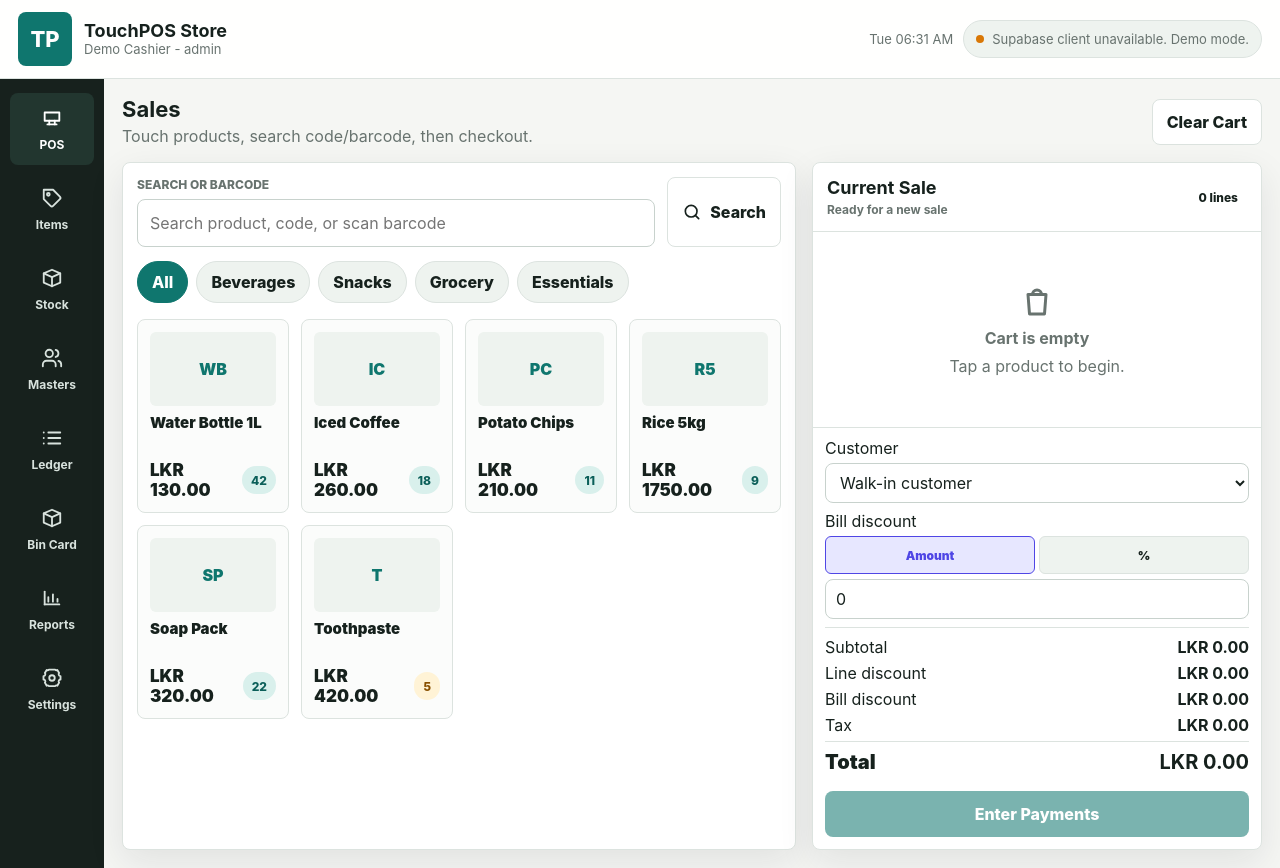
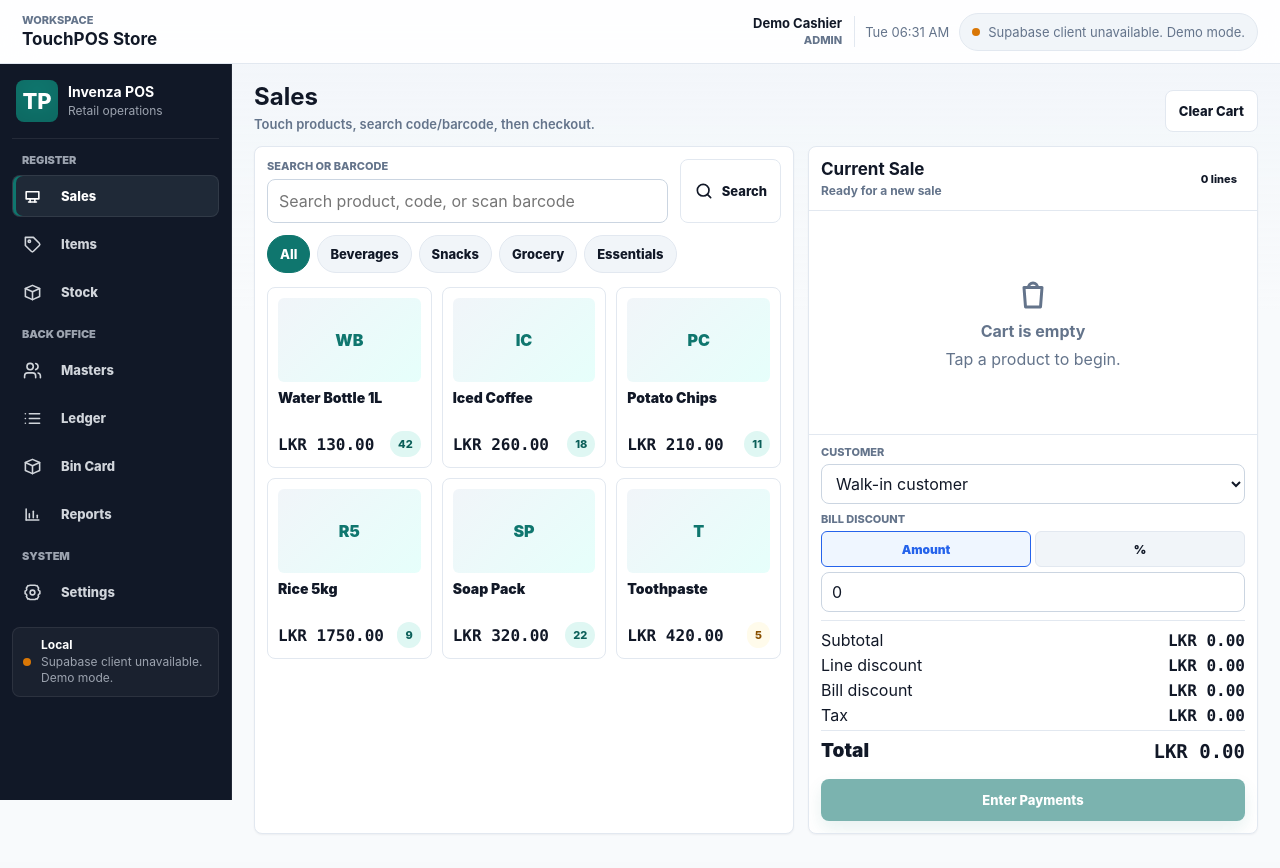
Before and after one commit to chathukha/Invenza, a plain HTML site: page index.html in a window 1280 px wide. Drawn offline with Linux system fonts and the light colour scheme; a script that the page names is missing.

Commit message:
Refresh SaaS interface

```diff
--- a/assets/app.css
+++ b/assets/app.css
@@ -1,25 +1,33 @@
 :root {
   color-scheme: light;
-  --bg: #f5f6f3;
+  --bg: #f7f9fb;
   --surface: #ffffff;
-  --surface-soft: #eef3ef;
-  --ink: #16211d;
-  --muted: #68736f;
-  --line: #dce3df;
-  --line-strong: #c8d2cd;
+  --surface-soft: #f1f5f9;
+  --surface-muted: #f8fafc;
+  --ink: #111827;
+  --muted: #64748b;
+  --line: #e2e8f0;
+  --line-strong: #cbd5e1;
   --primary: #0f766e;
   --primary-strong: #0b5f59;
-  --primary-soft: #d9f0ec;
-  --accent: #b45309;
-  --danger: #b42318;
-  --danger-soft: #fde2df;
+  --primary-soft: #dff7f3;
+  --accent: #b7791f;
+  --accent-soft: #fffbeb;
+  --danger: #dc2626;
+  --danger-soft: #fef2f2;
   --warn: #d97706;
-  --warn-soft: #fff3d6;
-  --info: #4f46e5;
-  --info-soft: #e7e7ff;
-  --shadow: 0 12px 36px rgba(17, 24, 39, 0.09);
+  --warn-soft: #fffbeb;
+  --info: #2563eb;
+  --info-soft: #eff6ff;
+  --sidebar: #111827;
+  --sidebar-soft: #1f2937;
+  --sidebar-muted: #9ca3af;
+  --shadow: 0 1px 2px rgba(15, 23, 42, 0.05), 0 12px 32px rgba(15, 23, 42, 0.08);
+  --shadow-soft: 0 1px 2px rgba(15, 23, 42, 0.05);
   --radius: 8px;
-  --header-height: 76px;
+  --header-height: 64px;
+  --sidebar-width: 232px;
+  --number-font: "SFMono-Regular", Consolas, "Liberation Mono", monospace;
   font-family:
     Inter, ui-sans-serif, system-ui, -apple-system, BlinkMacSystemFont, "Segoe UI",
     sans-serif;
@@ -41,6 +49,12 @@ body {
   min-width: 320px;
 }
 
+body {
+  background:
+    linear-gradient(180deg, rgba(241, 245, 249, 0.86), rgba(248, 250, 252, 1) 36%),
+    var(--bg);
+}
+
 button,
 input,
 select,
@@ -68,7 +82,7 @@ button {
 .login-page {
   align-items: center;
   background:
-    linear-gradient(135deg, #eef3ef 0%, #f7f8f5 52%, #fff8ed 100%);
+    linear-gradient(135deg, #f8fafc 0%, #eef7f5 54%, #fffbeb 100%);
   display: grid;
   min-height: 100vh;
   padding: 24px;
@@ -87,7 +101,7 @@ button {
 }
 
 .login-brand-panel {
-  background: #17211d;
+  background: var(--sidebar);
   color: #fff;
   display: flex;
   flex-direction: column;
@@ -103,7 +117,7 @@ button {
 }
 
 .login-kicker {
-  color: #9fd9d2;
+  color: #99f6e4;
   font-size: 12px;
   font-weight: 900;
   letter-spacing: 0;
@@ -119,7 +133,7 @@ button {
 }
 
 .login-copy {
-  color: #d8e2dd;
+  color: #d1d5db;
   font-size: 16px;
   line-height: 1.5;
   margin: 16px 0 0;
@@ -133,11 +147,11 @@ button {
 }
 
 .login-status .clock {
-  color: #d8e2dd;
+  color: #d1d5db;
 }
 
 .login-status .status-pill {
-  background: #22362f;
+  background: var(--sidebar-soft);
   border-color: rgba(255, 255, 255, 0.12);
   color: #f8fbf9;
   width: fit-content;
@@ -197,6 +211,7 @@ button {
   align-items: center;
   background: var(--primary);
   border-radius: var(--radius);
+  box-shadow: inset 0 -10px 24px rgba(0, 0, 0, 0.12);
   color: #fff;
   display: inline-flex;
   font-size: 22px;
@@ -208,15 +223,35 @@ button {
 
 .topbar {
   align-items: center;
-  background: rgba(255, 255, 255, 0.92);
+  background: rgba(255, 255, 255, 0.9);
+  backdrop-filter: blur(18px);
   border-bottom: 1px solid var(--line);
   display: flex;
   gap: 16px;
   min-height: var(--header-height);
-  padding: 12px 18px;
+  padding: 10px 22px;
   position: sticky;
   top: 0;
   z-index: 20;
+}
+
+.topbar-title {
+  display: grid;
+  gap: 2px;
+  min-width: 0;
+}
+
+.topbar-title span,
+.topbar-user span {
+  color: var(--muted);
+  font-size: 11px;
+  font-weight: 800;
+  text-transform: uppercase;
+}
+
+.topbar-title strong {
+  font-size: 17px;
+  line-height: 1.2;
 }
 
 .brand {
@@ -245,6 +280,24 @@ button {
   display: flex;
   gap: 10px;
   margin-left: auto;
+}
+
+.topbar-user {
+  border-right: 1px solid var(--line);
+  display: grid;
+  gap: 2px;
+  padding-right: 12px;
+  text-align: right;
+}
+
+.topbar-user strong {
+  font-size: 13px;
+  line-height: 1.2;
+}
+
+.topbar-signout {
+  min-height: 38px;
+  padding: 8px 12px;
 }
 
 .status-pill {
@@ -271,69 +324,153 @@ button {
 
 .main-shell {
   display: grid;
-  grid-template-columns: 104px minmax(0, 1fr);
+  grid-template-columns: var(--sidebar-width) minmax(0, 1fr);
   min-height: calc(100vh - var(--header-height));
 }
 
 .side-nav {
-  background: #17211d;
+  background: var(--sidebar);
+  border-right: 1px solid rgba(255, 255, 255, 0.08);
   color: #f8fbf9;
-  display: flex;
-  flex-direction: column;
-  gap: 8px;
-  padding: 14px 10px;
+  display: grid;
+  gap: 14px;
+  grid-auto-rows: max-content;
+  height: calc(100vh - var(--header-height));
+  min-height: calc(100vh - var(--header-height));
+  overflow: auto;
+  padding: 16px 12px;
+  position: sticky;
+  top: var(--header-height);
+}
+
+.sidebar-brand {
+  align-items: center;
+  border-bottom: 1px solid rgba(255, 255, 255, 0.08);
+  display: flex;
+  gap: 10px;
+  padding: 0 4px 16px;
+}
+
+.sidebar-brand .brand-mark {
+  height: 42px;
+  width: 42px;
+}
+
+.sidebar-brand div:last-child {
+  display: grid;
+  gap: 2px;
+}
+
+.sidebar-brand strong {
+  color: #fff;
+  font-size: 14px;
+  line-height: 1.2;
+}
+
+.sidebar-brand span,
+.side-nav-foot span {
+  color: var(--sidebar-muted);
+  font-size: 12px;
+}
+
+.side-nav-section {
+  display: grid;
+  gap: 6px;
+}
+
+.nav-section-label {
+  color: var(--sidebar-muted);
+  font-size: 11px;
+  font-weight: 900;
+  letter-spacing: 0;
+  padding: 0 10px 2px;
+  text-transform: uppercase;
 }
 
 .nav-button {
   align-items: center;
   background: transparent;
-  border: 0;
-  border-radius: var(--radius);
-  color: #d8e2dd;
+  border: 1px solid transparent;
+  border-radius: var(--radius);
+  color: #d1d5db;
   cursor: pointer;
-  display: flex;
-  flex-direction: column;
-  font-size: 12px;
-  font-weight: 700;
-  gap: 8px;
-  min-height: 72px;
-  justify-content: center;
-  padding: 8px;
+  display: grid;
+  font-size: 13px;
+  font-weight: 800;
+  gap: 10px;
+  grid-template-columns: 28px minmax(0, 1fr);
+  justify-content: start;
+  min-height: 42px;
+  padding: 8px 10px;
+  text-align: left;
 }
 
 .nav-button svg {
-  height: 22px;
-  width: 22px;
+  height: 19px;
+  width: 19px;
 }
 
 .nav-button.active,
 .nav-button:hover {
-  background: #22362f;
+  background: var(--sidebar-soft);
+  border-color: rgba(255, 255, 255, 0.08);
   color: #fff;
+}
+
+.nav-button.active {
+  box-shadow: inset 3px 0 0 var(--primary);
+}
+
+.side-nav-foot {
+  align-items: center;
+  align-self: end;
+  background: rgba(255, 255, 255, 0.04);
+  border: 1px solid rgba(255, 255, 255, 0.08);
+  border-radius: var(--radius);
+  display: grid;
+  gap: 10px;
+  grid-template-columns: auto minmax(0, 1fr);
+  margin-top: auto;
+  padding: 10px;
+}
+
+.side-nav-foot strong {
+  color: #fff;
+  display: block;
+  font-size: 12px;
+  line-height: 1.2;
+}
+
+.side-nav-foot span:last-child {
+  display: block;
+  line-height: 1.3;
+  margin-top: 2px;
 }
 
 .workspace {
   min-width: 0;
-  padding: 18px;
+  padding: 20px 22px 28px;
 }
 
 .toolbar {
-  align-items: center;
+  align-items: flex-end;
   display: flex;
   gap: 12px;
   justify-content: space-between;
-  margin-bottom: 16px;
+  margin-bottom: 14px;
 }
 
 .toolbar h2 {
-  font-size: 22px;
+  font-size: 24px;
   line-height: 1.1;
   margin: 0;
 }
 
 .toolbar p {
   color: var(--muted);
-  margin: 5px 0 0;
+  font-size: 13px;
+  font-weight: 600;
+  margin: 6px 0 0;
 }
 
 .toolbar-actions {
@@ -351,16 +488,19 @@ button {
   border-radius: var(--radius);
   cursor: pointer;
   display: inline-flex;
-  font-weight: 800;
+  font-size: 13px;
+  font-weight: 850;
   gap: 8px;
   justify-content: center;
-  min-height: 46px;
-  padding: 10px 14px;
+  min-height: 42px;
+  padding: 9px 13px;
   touch-action: manipulation;
+  transition: background-color 140ms ease, border-color 140ms ease, box-shadow 140ms ease, color 140ms ease;
 }
 
 .button.primary {
   background: var(--primary);
+  box-shadow: 0 8px 18px rgba(15, 118, 110, 0.18);
   color: #fff;
 }
 
@@ -374,15 +514,21 @@ button {
   color: var(--ink);
 }
 
+.button.secondary:hover,
+.icon-button:hover {
+  background: var(--surface-soft);
+  border-color: var(--line-strong);
+}
+
 .button.warning {
   background: var(--warn-soft);
-  border-color: #f2c777;
+  border-color: #fde68a;
   color: #7a4300;
 }
 
 .button.danger {
   background: var(--danger-soft);
-  border-color: #fac0bb;
+  border-color: #fecaca;
   color: var(--danger);
 }
 
@@ -412,14 +558,16 @@ button {
 .field,
 .search-box {
   display: grid;
-  gap: 7px;
-}
-
+  gap: 6px;
+}
+
+.field > span,
 .field label,
 .mini-label {
   color: var(--muted);
-  font-size: 12px;
-  font-weight: 800;
+  font-size: 11px;
+  font-weight: 850;
+  letter-spacing: 0;
   text-transform: uppercase;
 }
 
@@ -432,9 +580,9 @@ button {
   border: 1px solid var(--line-strong);
   border-radius: var(--radius);
   color: var(--ink);
-  min-height: 48px;
+  min-height: 44px;
   outline: none;
-  padding: 11px 12px;
+  padding: 9px 11px;
   width: 100%;
 }
 
@@ -449,12 +597,12 @@ button {
 .search-box input:focus,
 .search-box select:focus {
   border-color: var(--primary);
-  box-shadow: 0 0 0 3px rgba(15, 118, 110, 0.13);
+  box-shadow: 0 0 0 3px rgba(15, 118, 110, 0.12);
 }
 
 .pos-layout {
   display: grid;
-  gap: 16px;
+  gap: 14px;
   grid-template-columns: minmax(0, 1fr) minmax(380px, 450px);
 }
 
@@ -471,12 +619,13 @@ button {
   background: var(--surface);
   border: 1px solid var(--line);
   border-radius: var(--radius);
-  box-shadow: var(--shadow);
+  box-shadow: var(--shadow-soft);
+  overflow: hidden;
 }
 
 .catalog-panel {
   min-width: 0;
-  padding: 14px;
+  padding: 12px;
 }
 
 .item-master-layout {
@@ -516,16 +665,16 @@ button {
 
 .item-master-list {
   display: grid;
-  gap: 8px;
+  gap: 6px;
   max-height: calc(100vh - 220px);
   min-height: 220px;
   overflow: auto;
-  padding: 12px;
+  padding: 10px;
 }
 
 .item-master-list-item {
   align-items: center;
-  background: #fbfcfb;
+  background: var(--surface);
   border: 1px solid var(--line);
   border-radius: var(--radius);
   color: var(--ink);
@@ -533,14 +682,14 @@ button {
   display: grid;
   gap: 10px;
   grid-template-columns: minmax(0, 1fr) auto;
-  min-height: 72px;
+  min-height: 68px;
   padding: 10px;
   text-align: left;
 }
 
 .item-master-list-item:hover,
 .item-master-list-item.active {
-  background: var(--primary-soft);
+  background: linear-gradient(90deg, var(--primary-soft), #fff);
   border-color: var(--primary);
 }
 
@@ -584,8 +733,8 @@ button {
 
 .category-strip {
   display: flex;
-  gap: 8px;
-  margin: 14px 0;
+  gap: 7px;
+  margin: 12px 0;
   overflow-x: auto;
   padding-bottom: 2px;
 }
@@ -597,9 +746,10 @@ button {
   color: var(--ink);
   cursor: pointer;
   flex: 0 0 auto;
-  font-weight: 800;
-  min-height: 42px;
-  padding: 8px 14px;
+  font-size: 13px;
+  font-weight: 850;
+  min-height: 38px;
+  padding: 7px 12px;
 }
 
 .category-chip.active {
@@ -610,37 +760,39 @@ button {
 
 .product-grid {
   display: grid;
-  gap: 12px;
-  grid-template-columns: repeat(auto-fill, minmax(150px, 1fr));
+  gap: 10px;
+  grid-template-columns: repeat(auto-fill, minmax(146px, 1fr));
 }
 
 .product-tile {
-  background: #fbfcfb;
+  background: var(--surface);
   border: 1px solid var(--line);
   border-radius: var(--radius);
   color: var(--ink);
   cursor: pointer;
   display: grid;
-  gap: 8px;
-  min-height: 148px;
-  padding: 12px;
+  gap: 7px;
+  min-height: 138px;
+  padding: 10px;
   text-align: left;
+  transition: border-color 140ms ease, box-shadow 140ms ease, transform 140ms ease;
 }
 
 .product-tile:hover {
   border-color: var(--primary);
-  box-shadow: 0 10px 22px rgba(15, 118, 110, 0.12);
+  box-shadow: 0 10px 24px rgba(15, 118, 110, 0.13);
   transform: translateY(-1px);
 }
 
 .product-image {
   align-items: center;
   aspect-ratio: 1.7;
-  background: var(--surface-soft);
+  background: linear-gradient(135deg, var(--surface-soft), #e6fffb);
   border-radius: 6px;
   color: var(--primary);
   display: flex;
-  font-weight: 900;
+  font-size: 16px;
+  font-weight: 950;
   justify-content: center;
   overflow: hidden;
 }
@@ -652,10 +804,10 @@ button {
 }
 
 .product-name {
-  font-size: 15px;
+  font-size: 14px;
   font-weight: 900;
   line-height: 1.25;
-  min-height: 38px;
+  min-height: 35px;
 }
 
 .product-meta {
@@ -666,8 +818,9 @@ button {
 }
 
 .price {
-  font-size: 17px;
-  font-weight: 900;
+  font-family: var(--number-font);
+  font-size: 16px;
+  font-weight: 850;
 }
 
 .stock-badge,
@@ -675,10 +828,10 @@ button {
   align-items: center;
   border-radius: 999px;
   display: inline-flex;
-  font-size: 12px;
-  font-weight: 800;
-  min-height: 28px;
-  padding: 5px 9px;
+  font-size: 11px;
+  font-weight: 850;
+  min-height: 26px;
+  padding: 4px 8px;
 }
 
 .stock-badge {
@@ -716,7 +869,7 @@ button {
 .cart-header,
 .cart-footer,
 .panel-pad {
-  padding: 14px;
+  padding: 12px;
 }
 
 .cart-header {
@@ -733,7 +886,8 @@ button {
 
 .cart-header h3,
 .panel-title {
-  font-size: 18px;
+  font-size: 17px;
+  letter-spacing: 0;
   margin: 0;
 }
 
@@ -746,15 +900,15 @@ button {
 
 .cart-items {
   display: grid;
-  gap: 8px;
+  gap: 7px;
   min-height: 0;
   overflow: auto;
-  padding: 10px 12px;
+  padding: 10px;
 }
 
 .cart-list-item {
   align-items: stretch;
-  background: #fbfcfb;
+  background: var(--surface);
   border: 1px solid var(--line);
   border-radius: var(--radius);
   display: grid;
@@ -772,7 +926,7 @@ button {
   display: grid;
   gap: 8px;
   grid-template-columns: minmax(0, 1fr) auto;
-  min-height: 58px;
+  min-height: 56px;
   padding: 4px 5px;
   text-align: left;
 }
@@ -790,6 +944,7 @@ button {
 }
 
 .cart-line-main strong {
+  font-size: 14px;
   line-height: 1.22;
 }
 
@@ -806,6 +961,7 @@ button {
 
 .cart-line-summary {
   justify-items: end;
+  font-family: var(--number-font);
   white-space: nowrap;
 }
 
@@ -882,7 +1038,7 @@ button {
 .totals {
   border-top: 1px solid var(--line);
   display: grid;
-  gap: 6px;
+  gap: 5px;
   padding: 9px 0;
 }
 
@@ -894,9 +1050,16 @@ button {
 
 .total-row.grand {
   border-top: 1px solid var(--line);
-  font-size: 20px;
+  font-size: 19px;
   font-weight: 950;
   padding-top: 8px;
+}
+
+.total-row strong,
+.checkout-summary strong,
+.metric strong,
+.sale-payment-line > strong {
+  font-family: var(--number-font);
 }
 
 .payment-grid {
@@ -924,7 +1087,7 @@ button {
 }
 
 .checkout-summary strong {
-  font-size: 26px;
+  font-size: 24px;
   line-height: 1.1;
 }
 
@@ -992,7 +1155,7 @@ button {
 
 .sale-payment-line {
   align-items: center;
-  background: #fbfcfb;
+  background: var(--surface);
   border: 1px solid var(--line);
   border-radius: var(--radius);
   display: grid;
@@ -1049,7 +1212,7 @@ button {
 }
 
 .line-discount-row input {
-  background: #fff;
+  background: var(--surface);
   border: 1px solid var(--line);
   border-radius: var(--radius);
   min-height: 42px;
@@ -1097,7 +1260,7 @@ button {
   cursor: pointer;
   font-size: 12px;
   font-weight: 900;
-  min-height: 38px;
+  min-height: 36px;
   padding: 7px 9px;
 }
 
@@ -1111,7 +1274,7 @@ button {
   display: grid;
   gap: 8px;
   grid-template-columns: repeat(3, minmax(0, 1fr));
-  margin-bottom: 14px;
+  margin-bottom: 12px;
 }
 
 .master-tab {
@@ -1122,14 +1285,15 @@ button {
   color: var(--ink);
   cursor: pointer;
   display: flex;
-  font-weight: 900;
+  font-size: 13px;
+  font-weight: 850;
   justify-content: space-between;
-  min-height: 54px;
+  min-height: 48px;
   padding: 10px 12px;
 }
 
 .master-tab span {
-  background: #fff;
+  background: var(--surface);
   border: 1px solid var(--line);
   border-radius: 999px;
   color: var(--muted);
@@ -1183,22 +1347,34 @@ button {
 }
 
 .data-table {
-  border-collapse: collapse;
+  border-collapse: separate;
+  border-spacing: 0;
   width: 100%;
 }
 
 .data-table th,
 .data-table td {
   border-bottom: 1px solid var(--line);
-  padding: 12px 10px;
+  padding: 10px 12px;
   text-align: left;
   vertical-align: middle;
 }
 
 .data-table th {
-  color: var(--muted);
-  font-size: 12px;
+  background: var(--surface-muted);
+  color: var(--muted);
+  font-size: 11px;
+  font-weight: 850;
+  letter-spacing: 0;
   text-transform: uppercase;
+}
+
+.data-table tr:last-child td {
+  border-bottom: 0;
+}
+
+.data-table tbody tr:hover {
+  background: var(--surface-muted);
 }
 
 .table-actions {
@@ -1213,7 +1389,7 @@ button {
 }
 
 .product-row-card {
-  background: #fbfcfb;
+  background: var(--surface);
   border: 1px solid var(--line);
   border-radius: var(--radius);
   display: grid;
@@ -1224,7 +1400,7 @@ button {
 .summary-grid,
 .report-grid {
   display: grid;
-  gap: 12px;
+  gap: 10px;
 }
 
 .summary-grid {
@@ -1233,23 +1409,24 @@ button {
 }
 
 .metric {
-  background: #fbfcfb;
-  border: 1px solid var(--line);
-  border-radius: var(--radius);
-  padding: 14px;
+  background: var(--surface);
+  border: 1px solid var(--line);
+  border-radius: var(--radius);
+  padding: 12px;
 }
 
 .metric span {
   color: var(--muted);
-  font-size: 12px;
-  font-weight: 800;
+  font-size: 11px;
+  font-weight: 850;
+  letter-spacing: 0;
   text-transform: uppercase;
 }
 
 .metric strong {
   display: block;
-  font-size: 26px;
-  margin-top: 8px;
+  font-size: 24px;
+  margin-top: 6px;
 }
 
 .report-grid {
@@ -1257,7 +1434,7 @@ button {
 }
 
 .report-card {
-  background: #fbfcfb;
+  background: var(--surface);
   border: 1px solid var(--line);
   border-radius: var(--radius);
   min-width: 0;
@@ -1266,6 +1443,7 @@ button {
 
 .report-card header {
   align-items: center;
+  background: var(--surface-muted);
   border-bottom: 1px solid var(--line);
   display: flex;
   justify-content: space-between;
@@ -1279,13 +1457,13 @@ button {
 
 .settings-grid {
   display: grid;
-  gap: 14px;
+  gap: 12px;
   grid-template-columns: minmax(0, 1fr) minmax(300px, 0.8fr);
 }
 
 .form-grid {
   display: grid;
-  gap: 12px;
+  gap: 10px;
   grid-template-columns: repeat(2, minmax(0, 1fr));
 }
 
@@ -1295,15 +1473,15 @@ button {
 
 .notice {
   background: var(--info-soft);
-  border: 1px solid #c6c8ff;
-  border-radius: var(--radius);
-  color: #28217d;
-  padding: 12px;
+  border: 1px solid #bfdbfe;
+  border-radius: var(--radius);
+  color: #1e3a8a;
+  padding: 11px;
 }
 
 .notice.warning {
   background: var(--warn-soft);
-  border-color: #f2c777;
+  border-color: #fde68a;
   color: #724000;
 }
 
@@ -1321,7 +1499,7 @@ button {
 .modal {
   background: var(--surface);
   border-radius: var(--radius);
-  box-shadow: 0 24px 80px rgba(0, 0, 0, 0.25);
+  box-shadow: 0 24px 80px rgba(15, 23, 42, 0.28);
   max-height: 92vh;
   max-width: 760px;
   overflow: auto;
@@ -1383,7 +1561,7 @@ button {
 }
 
 .toast {
-  background: #17211d;
+  background: var(--sidebar);
   border-radius: var(--radius);
   bottom: 18px;
   box-shadow: var(--shadow);
@@ -1462,10 +1640,19 @@ button {
     padding: 10px 12px;
   }
 
+  .topbar-title strong {
+    font-size: 15px;
+  }
+
+  .topbar-user,
   .brand {
     min-width: 0;
   }
 
+  .topbar-user {
+    display: none;
+  }
+
   .brand h1 {
     font-size: 16px;
   }
@@ -1480,10 +1667,13 @@ button {
 
   .side-nav {
     bottom: 0;
+    display: flex;
     flex-direction: row;
     gap: 4px;
+    height: auto;
     justify-content: space-around;
     left: 0;
+    min-height: 0;
     overflow-x: auto;
     padding: 6px;
     position: fixed;
@@ -1491,12 +1681,32 @@ button {
     z-index: 30;
   }
 
+  .sidebar-brand,
+  .nav-section-label,
+  .side-nav-foot {
+    display: none;
+  }
+
+  .side-nav-section {
+    display: contents;
+  }
+
   .nav-button {
+    align-items: center;
+    display: flex;
+    flex-direction: column;
     flex: 1 1 0;
     font-size: 10px;
+    gap: 5px;
+    justify-content: center;
     min-height: 58px;
     min-width: 50px;
     padding: 5px 3px;
+    text-align: center;
+  }
+
+  .nav-button.active {
+    box-shadow: inset 0 3px 0 var(--primary);
   }
 
   .workspace {
--- a/assets/app.js
+++ b/assets/app.js
@@ -805,51 +805,91 @@ function renderTopbar() {
   const profile = state.sync.profile;
   const userName = profile?.full_name || profile?.email || "Cashier";
   const statusClass = state.sync.connected ? "online" : "";
+  const role = profile?.role || (state.sync.mode === "demo" ? "demo" : "user");
 
   return `
     <header class="topbar">
-      <div class="brand">
-        <div class="brand-mark">TP</div>
-        <div>
-          <h1>${esc(state.data?.settings?.store_name || "TouchPOS Store")}</h1>
-          <p>${esc(userName)}${profile?.role ? ` - ${esc(profile.role)}` : ""}</p>
+      <div class="topbar-title">
+        <span>Workspace</span>
+        <strong>${esc(state.data?.settings?.store_name || "TouchPOS Store")}</strong>
+      </div>
+      <div class="topbar-actions">
+        <div class="topbar-user">
+          <strong>${esc(userName)}</strong>
+          <span>${esc(role)}</span>
         </div>
-      </div>
-      <div class="topbar-actions">
         <span class="clock" id="clock"></span>
         <span class="status-pill">
           <span class="status-dot ${statusClass}"></span>
           ${esc(state.sync.message)}
         </span>
+        ${state.sync.connected && supabase ? `<button class="button secondary topbar-signout" data-action="sign-out">Sign Out</button>` : ""}
       </div>
     </header>
   `;
 }
 
-function renderNav() {
-  const items = [
-    ["pos", "POS", "pos"],
-    ["items", "Items", "tag"],
-    ["inventory", "Stock", "box"],
-    ["masters", "Masters", "users"],
-    ["transactions", "Ledger", "list"],
-    ["bincard", "Bin Card", "box"],
-    ["reports", "Reports", "chart"],
-    ["settings", "Settings", "gear"]
-  ];
-
-  return `
-    <nav class="side-nav" aria-label="Main">
+function renderNavGroup(label, items) {
+  return `
+    <div class="side-nav-section">
+      <span class="nav-section-label">${esc(label)}</span>
       ${items
         .map(
-          ([id, label, iconName]) => `
+          ([id, text, iconName]) => `
             <button class="nav-button ${state.view === id ? "active" : ""}" data-action="nav" data-view="${id}">
               ${icon(iconName)}
-              <span>${label}</span>
+              <span>${esc(text)}</span>
             </button>
           `
         )
         .join("")}
+    </div>
+  `;
+}
+
+function renderNav() {
+  const statusClass = state.sync.connected ? "online" : "";
+  const groups = [
+    {
+      label: "Register",
+      items: [
+        ["pos", "Sales", "pos"],
+        ["items", "Items", "tag"],
+        ["inventory", "Stock", "box"]
+      ]
+    },
+    {
+      label: "Back Office",
+      items: [
+        ["masters", "Masters", "users"],
+        ["transactions", "Ledger", "list"],
+        ["bincard", "Bin Card", "box"],
+        ["reports", "Reports", "chart"]
+      ]
+    },
+    {
+      label: "System",
+      items: [["settings", "Settings", "gear"]]
+    }
+  ];
+
+  return `
+    <nav class="side-nav" aria-label="Main">
+      <div class="sidebar-brand">
+        <div class="brand-mark">TP</div>
+        <div>
+          <strong>Invenza POS</strong>
+          <span>Retail operations</span>
+        </div>
+      </div>
+      ${groups.map((group) => renderNavGroup(group.label, group.items)).join("")}
+      <div class="side-nav-foot">
+        <span class="status-dot ${statusClass}"></span>
+        <div>
+          <strong>${esc(state.sync.connected ? "Online" : "Local")}</strong>
+          <span>${esc(state.sync.message)}</span>
+        </div>
+      </div>
     </nav>
   `;
 }
--- a/service-worker.js
+++ b/service-worker.js
@@ -1,4 +1,4 @@
-const CACHE_NAME = "invenza-pos-v1";
+const CACHE_NAME = "invenza-pos-v2";
 const APP_SHELL = [
   "/",
   "/index.html",
```
